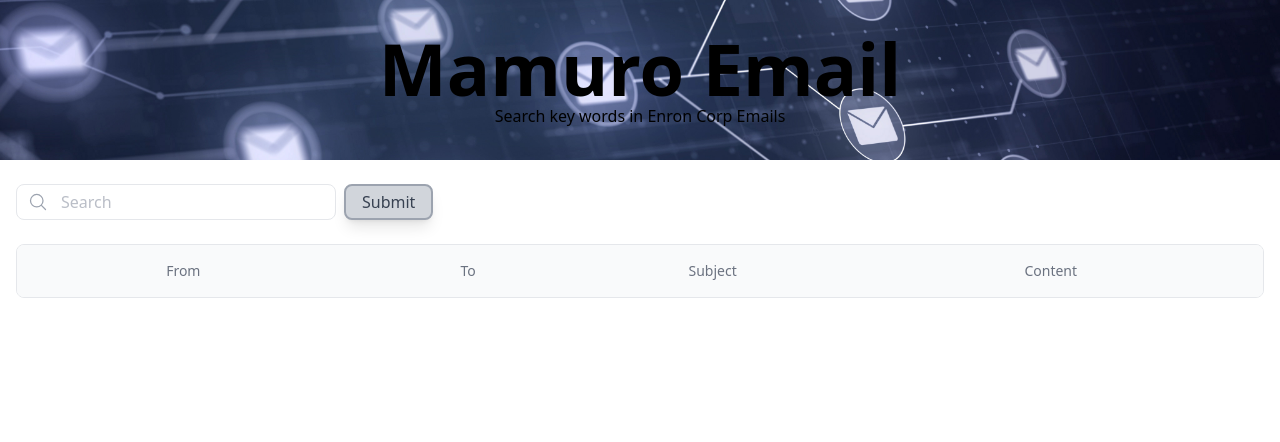
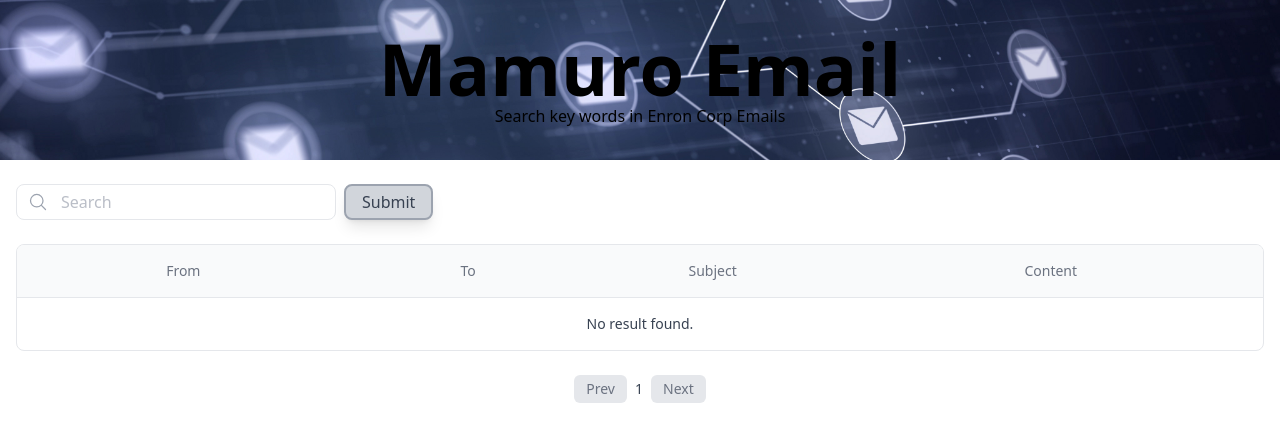
Before and after one commit to yvargas98/Enron_Corp_DB_Indexer, a Vue app in the folder Visualizer/View/: page / in a window 1280 px wide. Shown: the top 442 px of the page. Built offline with nearby package versions, Linux system fonts and the light colour scheme.

Commit message:
Added pagination

```diff
--- /dev/null
+++ b/Visualizer/View/src/components/Pagination.vue
@@ -0,0 +1,36 @@
+<template>
+    <div class="flex items-center justify-center mt-6">
+        <button @click="goToPage(offset - 1)" :disabled="offset === 1"  class="px-3 py-1 mr-2 text-sm font-medium text-gray-500 bg-gray-200 rounded-md cursor-pointer">Prev</button>
+        <span class="text-sm font-medium text-gray-700">{{ offset }}</span>
+        <button @click="goToPage(offset + 1)" :disabled="totalResults < limit" class="px-3 py-1 ml-2 text-sm font-medium text-gray-500 bg-gray-200 rounded-md cursor-pointer">Next</button>
+    </div>
+</template>
+
+<script>
+export default {
+  props: {
+    offset: {
+      type: Number,
+      required: true,
+    },
+    limit: {
+      type: Number,
+      required: true,
+    },
+    totalResults: {
+      type: Number,
+      required: true,
+    },
+  },
+  methods: {
+    goToPage(page) {
+        if (page > 0 && this.totalResults == this.limit) {
+            this.$emit('update:offset', page);
+        }
+    },
+  },
+};
+</script>
+
+<style>
+</style>
--- a/Visualizer/View/src/components/TableBody.vue
+++ b/Visualizer/View/src/components/TableBody.vue
@@ -17,19 +17,24 @@
     },
     created() {
         this.emails = this.data
-        console.log("this.data", this.data)
     },
     updated() {
         this.emails = this.data
     },
     methods: {
-        formatContent(content) {
-            const queryPosition = content.toLowerCase().indexOf(this.value.toLowerCase());
-            const paragraphs = content.split('\n\n');
-            const formattedContent = paragraphs.map(paragraph => `${paragraph}`).join('');
-            const shortContent = (queryPosition > 40 ? "..." : "") + formattedContent.slice(queryPosition < 40 ? 0 : queryPosition - 40, queryPosition + 85) + "..."
-            const highlightedContent = shortContent.replace(this.value, `<span style="font-weight: bold;">${this.value}</span>`);
-            return highlightedContent
+        highlightTextField(text) {
+            if(text.length > 200) {
+                const queryPosition = text.toLowerCase().indexOf(this.value.toLowerCase());
+                const paragraphs = text.split('\n\n');
+                const formattedContent = paragraphs.map(paragraph => `${paragraph}`).join('');
+                const shortContent = (queryPosition > 40 ? "..." : "") + formattedContent.slice(queryPosition < 40 ? 0 : queryPosition - 40, queryPosition + 85) + "..."
+                const highlightedContent = shortContent.replace(this.value, `<span style="font-weight: bold;" class="bg-blue-200">${this.value}</span>`);
+                return highlightedContent
+            }
+            else {
+                const highlightedContent = text.replace(this.value, `<span style="font-weight: bold;" class="bg-blue-200">${this.value}</span>`);
+                return highlightedContent
+            }
         }
     }
 }
@@ -37,14 +42,21 @@
 
 <template>
     <tbody>
+        <tr v-if="emails.length === 0">
+            <td class="px-4 py-4 text-sm" colspan="4">
+                <div class="text-gray-700 dark:text-gray-500 text-center">
+                    No result found.
+                </div>
+            </td>
+        </tr>
         <tr v-for="(email, i) in emails" :key="i">
-            <td class="px-4 py-4 text-sm text-gray-700 dark:text-gray-500" v-html="formatContent(email.from)">
+            <td class="px-4 py-4 text-sm text-gray-700 dark:text-gray-500 w-64 max-h-40 overflow-y-auto" v-html="highlightTextField(email.from)">
             </td>
-            <td class="px-4 py-4 text-sm text-gray-700 dark:text-gray-500" v-html="formatContent(email.to)">
+            <td class="px-4 py-4 text-sm text-gray-700 dark:text-gray-500 w-64 max-h-40 overflow-y-auto" v-html="highlightTextField(email.to)">
             </td>
-            <td class="px-4 py-4 text-sm text-gray-700 dark:text-gray-500" v-html="formatContent(email.subject)">
+            <td class="px-4 py-4 text-sm text-gray-700 dark:text-gray-500 w-64 max-h-40 overflow-y-auto" v-html="highlightTextField(email.subject)">
             </td>
-            <td class="px-4 py-4 text-sm text-gray-700 dark:text-gray-500" v-html="formatContent(email.content)">
+            <td class="px-4 py-4 text-sm text-gray-700 dark:text-gray-500 w-64 max-h-40 overflow-y-auto" v-html="highlightTextField(email.content)">
             </td>
         </tr>
     </tbody>
--- a/Visualizer/View/src/views/MainView.vue
+++ b/Visualizer/View/src/views/MainView.vue
@@ -4,6 +4,7 @@
 import Button from "../components/Button.vue";
 import TableHeaders from "../components/TableHeaders.vue";
 import TableBody from "../components/TableBody.vue";
+import Pagination from "../components/Pagination.vue";
 
 import { SearchServices } from "../services/service.js"
 
@@ -13,7 +14,8 @@
         Input,
         Button,
         TableHeaders,
-        TableBody
+        TableBody,
+        Pagination
     },
     created() {
         this.searchService = new SearchServices()
@@ -26,6 +28,7 @@
             value: "",
             offset: 1,
             limit: 10,
+            totalResults: 0,
             emails: []
         }
     },
@@ -37,6 +40,7 @@
                 from: this.offset,
                 size: this.limit
             }
+            if (this.value!= "") {
                 const content = await this.searchService.searchContents(request)
                 const formatEmails = content.map((item)=> ({
                     content: item.content,
@@ -46,13 +50,22 @@
                     to: item.to,
                 }))
                 this.setEmails(formatEmails)
+                this.totalResults = formatEmails.length;
+            }
+            else {
+                this.setEmails([]);
+                this.totalResults = 0;
+            }
         },
         setEmails(newEmails) {
             this.emails = [...newEmails]
-            console.log("this.emails 2", this.emails)
         },
         created() {
             this.emails = [""]
+        },
+        async updateOffset(newOffset) {
+            this.offset = newOffset;
+            await this.searchContents();
         },
     }
 }
@@ -62,23 +75,6 @@
     <MamuroHeader/>
     <section class="container px-4 mx-auto">
         <div class="mt-6 md:flex md:items-center md:justify-between">
-            <!-- <div class="inline-flex overflow-hidden bg-white border divide-x rounded-lg dark:bg-gray-900 rtl:flex-row-reverse dark:border-gray-700 dark:divide-gray-700">
-                <button class="px-5 py-2 text-xs font-medium text-gray-600 transition-colors duration-200 bg-gray-100 sm:text-sm dark:bg-gray-800 dark:text-gray-300">
-                    Match all
-                </button>
-                <button class="px-5 py-2 text-xs font-medium text-gray-600 transition-colors duration-200 sm:text-sm dark:hover:bg-gray-800 dark:text-gray-300 hover:bg-gray-100">
-                    Search by From
-                </button>
-                <button class="px-5 py-2 text-xs font-medium text-gray-600 transition-colors duration-200 sm:text-sm dark:hover:bg-gray-800 dark:text-gray-300 hover:bg-gray-100">
-                    Search by To
-                </button>
-                <button class="px-5 py-2 text-xs font-medium text-gray-600 transition-colors duration-200 sm:text-sm dark:hover:bg-gray-800 dark:text-gray-300 hover:bg-gray-100">
-                    Search by Subject
-                </button>
-                <button class="px-5 py-2 text-xs font-medium text-gray-600 transition-colors duration-200 sm:text-sm dark:hover:bg-gray-800 dark:text-gray-300 hover:bg-gray-100">
-                    Search in Content
-                </button>
-            </div>  -->
             <div class="relative flex items-center mt-4 md:mt-0">
                 <span class="absolute">
                     <svg xmlns="http://www.w3.org/2000/svg" fill="none" viewBox="0 0 24 24" stroke-width="1.5" stroke="currentColor" class="w-5 h-5 mx-3 text-gray-400 dark:text-gray-600">
@@ -100,6 +96,7 @@
                     </div>
                 </div>
             </div>
+            <Pagination :offset="offset" :limit="limit" :totalResults="totalResults" @update:offset="updateOffset"></Pagination>
         </div>
     </section>
 
```
Lines whose indentation alone changed are shown as unchanged.
